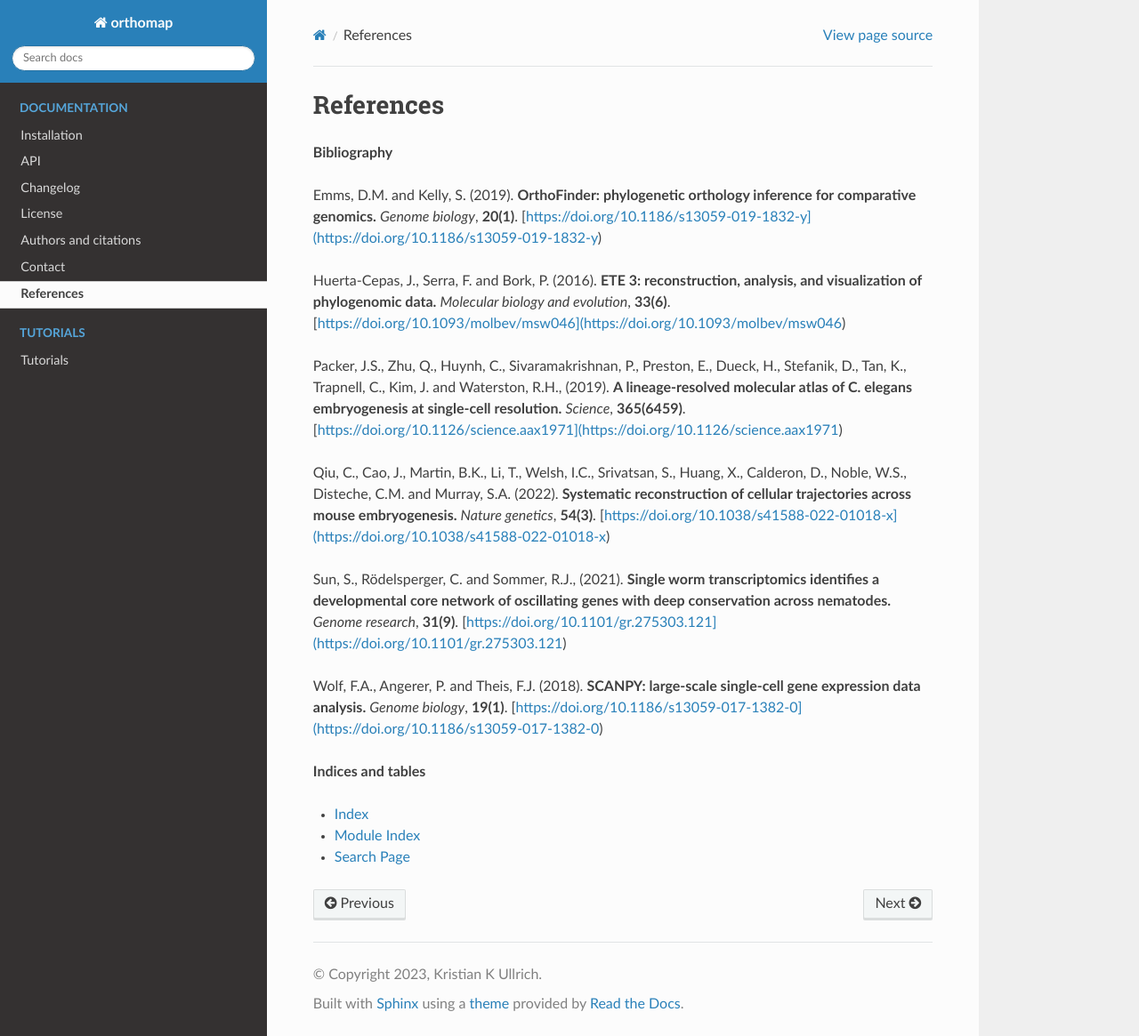
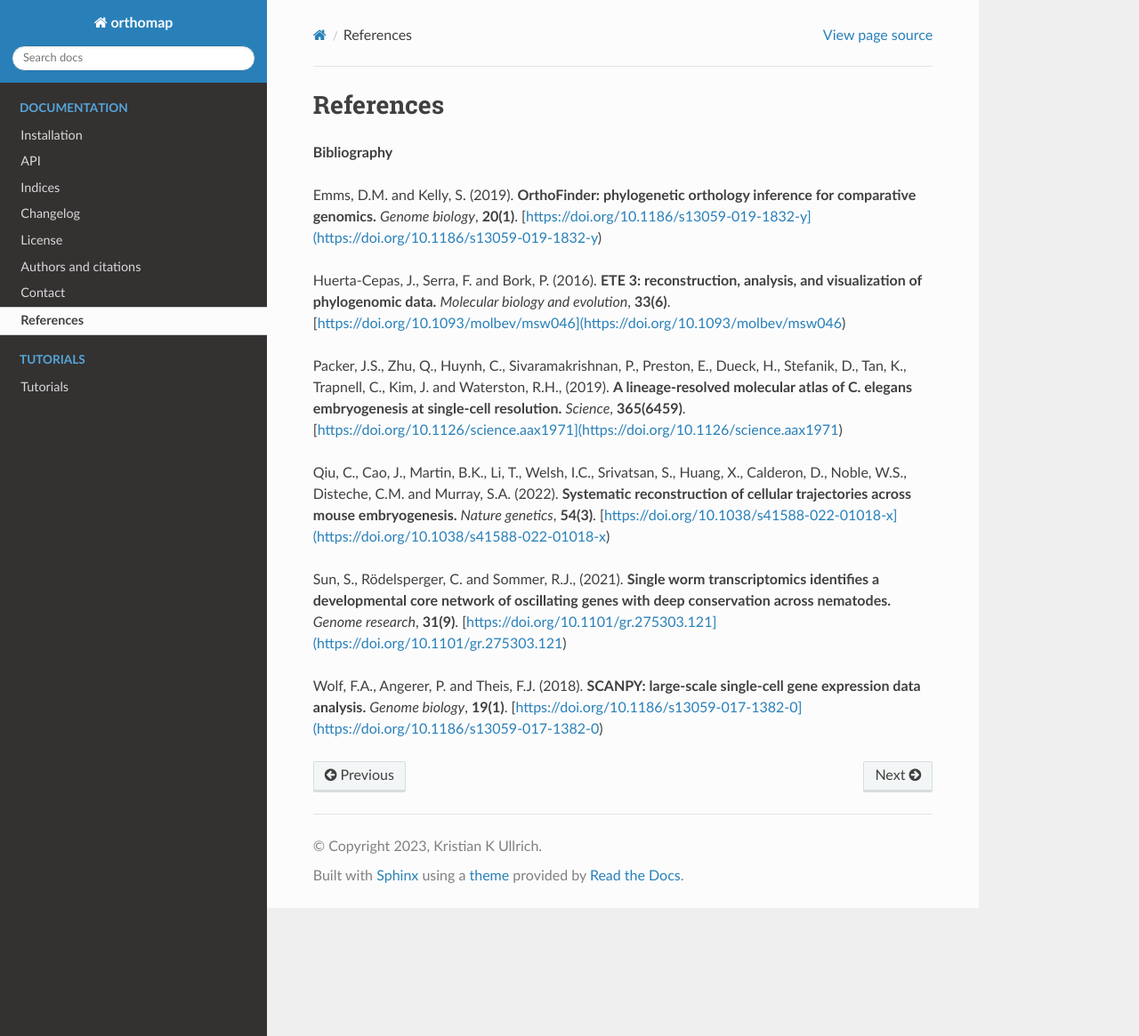
Before and after one commit to kullrich/orthomap, a Sphinx documentation site: the page built from docs/references/index.rst, in a window 1280 px wide and 1165 px high. Shown: the whole window at 89% size. Built offline with Sphinx 7.4.7 and the Read the Docs theme 2.0.0, drawn with Linux system fonts in a browser that asks for light colours; formulas are drawn with MathJax 3.

Commit message:
# update docs

```diff
--- a/docs/modules/index.rst
+++ b/docs/modules/index.rst
@@ -4,3 +4,8 @@ API
 .. toctree::
 
     orthomap
+
+Indices
+=======
+
+* :ref:`genindex`
--- a/docs/references/index.rst
+++ b/docs/references/index.rst
@@ -25,9 +25,3 @@ Sun, S., Rödelsperger, C. and Sommer, R.J., (2021).
 
 Wolf, F.A., Angerer, P. and Theis, F.J. (2018). **SCANPY: large-scale single-cell gene expression data analysis.**
 *Genome biology*, **19(1)**. [https://doi.org/10.1186/s13059-017-1382-0](https://doi.org/10.1186/s13059-017-1382-0)
-
-**Indices and tables**
-
-* :ref:`genindex`
-* :ref:`modindex`
-* :ref:`search`
```
